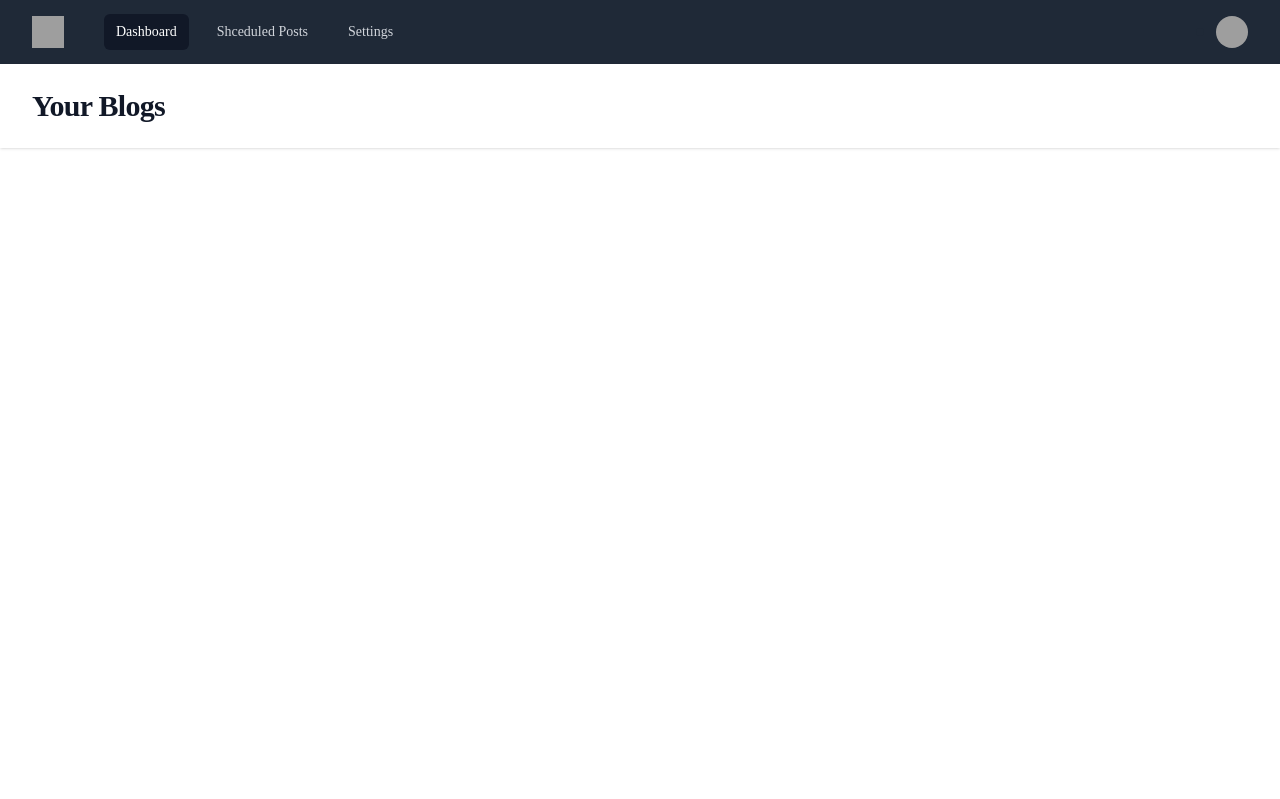
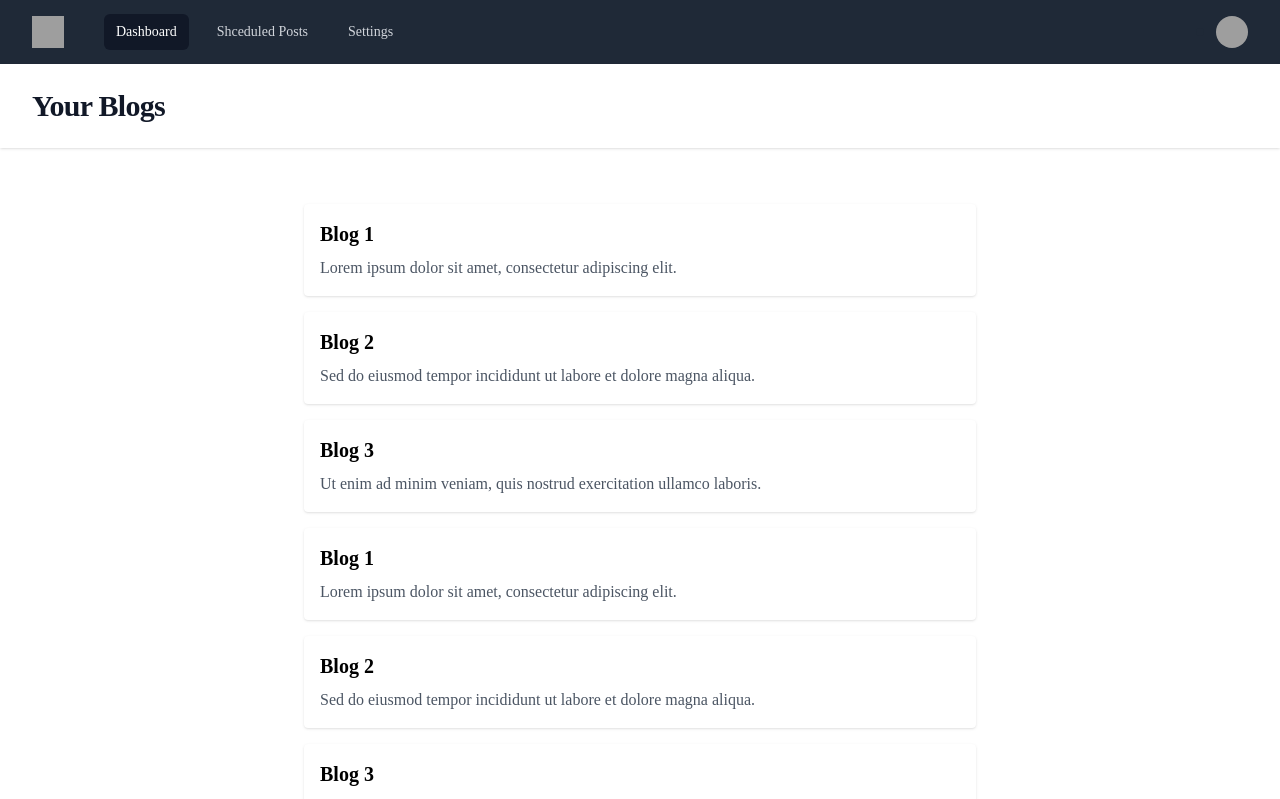
Before and after one commit to satti-hari-krishna-reddy/hashnode-hackathon, a React (Vite) app in the folder postPilot/: page / in a window 1280 px wide. Shown: the top 799 px of the page. Built offline with nearby package versions, Linux system fonts and the light colour scheme; grey boxes are pictures that could not be loaded; a web font is replaced by a local one.

Commit message:
added blogList

```diff
--- /dev/null
+++ b/postPilot/src/blogList.jsx
@@ -0,0 +1,32 @@
+import './styles/tailwind.css';
+import React from 'react';
+
+const blogs = [
+  { title: 'Blog 1', content: 'Lorem ipsum dolor sit amet, consectetur adipiscing elit.' },
+  { title: 'Blog 2', content: 'Sed do eiusmod tempor incididunt ut labore et dolore magna aliqua.' },
+  { title: 'Blog 3', content: 'Ut enim ad minim veniam, quis nostrud exercitation ullamco laboris.' },
+  { title: 'Blog 1', content: 'Lorem ipsum dolor sit amet, consectetur adipiscing elit.' },
+  { title: 'Blog 2', content: 'Sed do eiusmod tempor incididunt ut labore et dolore magna aliqua.' },
+  { title: 'Blog 3', content: 'Ut enim ad minim veniam, quis nostrud exercitation ullamco laboris.' },{ title: 'Blog 1', content: 'Lorem ipsum dolor sit amet, consectetur adipiscing elit.' },
+  { title: 'Blog 2', content: 'Sed do eiusmod tempor incididunt ut labore et dolore magna aliqua.' },
+  { title: 'Blog 3', content: 'Ut enim ad minim veniam, quis nostrud exercitation ullamco laboris.' },
+  // Add more fake data as needed
+];
+
+const BlogList = () => {
+  return (
+    <div className="max-w-2xl lg:w-full mx-auto my-8">
+
+      <div className="space-y-4">
+        {blogs.map((blog, index) => (
+          <div key={index} className="bg-white p-4 rounded shadow">
+            <h3 className="text-xl font-semibold mb-2">{blog.title}</h3>
+            <p className="text-gray-600">{blog.content}</p>
+          </div>
+        ))}
+      </div>
+    </div>
+  );
+};
+
+export default BlogList;
--- a/postPilot/src/dashboard.jsx
+++ b/postPilot/src/dashboard.jsx
@@ -2,6 +2,8 @@ import './styles/tailwind.css'
 import { Fragment } from 'react'
 import { Disclosure, Menu, Transition } from '@headlessui/react'
 import { Bars3Icon, BellIcon, XMarkIcon } from '@heroicons/react/24/outline'
+
+import BlogList from './blogList'
 
 const user = {
   name: 'Tom Cook',
@@ -192,7 +194,7 @@ const Dashboard = ()=>{
           </div>
         </header>
         <main>
-          <div className="mx-auto max-w-7xl py-6 sm:px-6 lg:px-8">{/* Your content */}</div>
+          <div className="mx-auto max-w-7xl py-6 sm:px-6 lg:px-8"><BlogList/></div>
         </main>
       </div>
     </>
--- a/postPilot/src/main.jsx
+++ b/postPilot/src/main.jsx
@@ -3,6 +3,7 @@ import ReactDOM from 'react-dom/client'
 import Dashboard from './dashboard.jsx'
 import App from './App.jsx'
 import RegisterForm from './registerForm.jsx'
+import BlogList from './blogList.jsx'
 
 ReactDOM.createRoot(document.getElementById('root')).render(
   <React.StrictMode>
```
